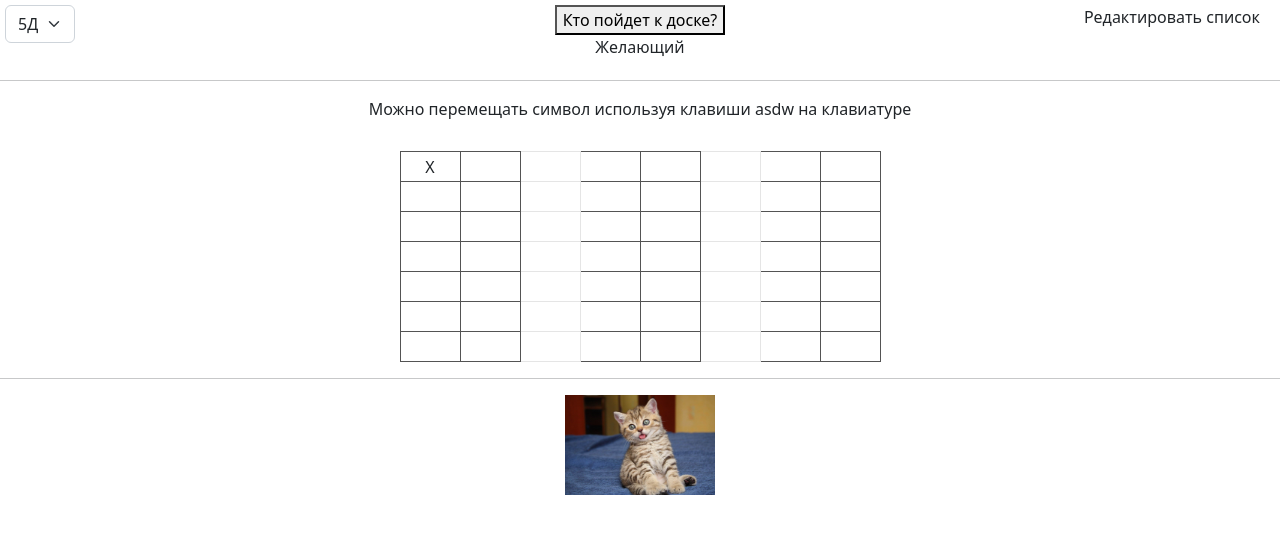
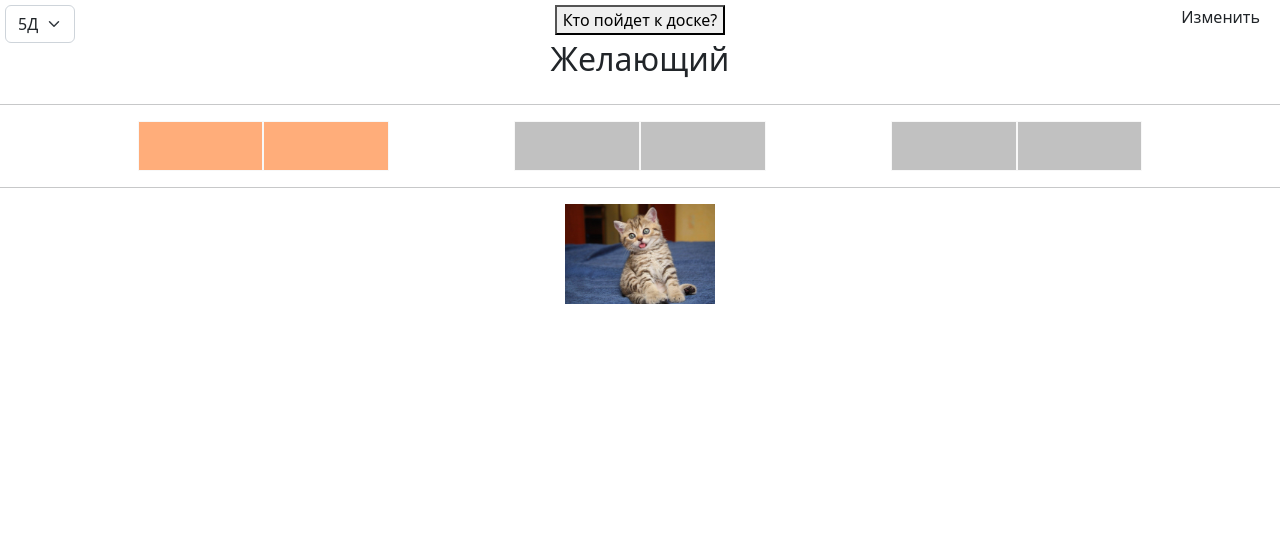
Before and after one commit to swad1984/school, a React (Create React App) app: page / in a window 1280 px wide. Shown: the top 534 px of the page. Built offline with nearby package versions, Linux system fonts and the light colour scheme; the HTML template or start-up script is replaced by a standard one.

Commit message:
Список учеников теперь отображается

```diff
--- a/src/App.css
+++ b/src/App.css
@@ -29,7 +29,6 @@
 }
 
 table td {
-  border: 1px solid #535353;
   width: 60px;
   height: 30px;
   text-align: center;
@@ -48,8 +47,47 @@ table td {
   font-size: 1rem;
 }
 
-table[data-name='klass'] td:nth-child(3n) {
+.partRazmer {
+  width: 130px;
+  height: 50px;
+}
+
+.cl {
+  display: flex;
+  justify-content: center;
+}
+
+
+/*table[data-name='klass'] td:nth-child(3n) {
   border: 1px solid #e5e5e5;
+}*/
+
+.studentSelect {
+  background-color: #59e29e !important;
+}
+
+.partaPusto {
+  background-color: #ffad7a;
+  border: 1px solid #f8f8f8;
+}
+
+.partaNikogo {
+  background-color: #c1c1c1;
+  border: 1px solid #f8f8f8;
+}
+
+.partaPusto span {
+  display: none;
+}
+
+/*.partaPusto:hover span {
+  display: block;
+  font-size: 1.2em;
+}*/
+
+.prohod {
+  background-color: white;
+  border: none;
 }
 
 @keyframes App-logo-spin {
--- a/src/App.js
+++ b/src/App.js
@@ -1,18 +1,49 @@
 import './App.css';
 import './css/bootstrap.css';
-import {useEffect, useState} from "react";
+import React, {useEffect, useState} from "react";
 import Draggable from 'react-draggable'
 import {Modal, Button, Container, Row, Col, Form} from 'react-bootstrap';
 import {StudentLine, EditLine} from "./editStudent";
+import {ClassRoom} from './classRoom'
+import {layer} from "@fortawesome/fontawesome-svg-core";
 
 //import {} from '@fortawesome/fontawesome-svg-core'
 //import { FontAwesomeIcon } from '@fortawesome/react-fontawesome'
 
-const rows = 7; // Количество рядов
-const cols = 8; // Количество столбцов
+const rows = 8; // Количество рядов
+const cols = 6; // Количество столбцов
 
 const symbol = 'X';
-const pusto = ' ';
+const pusto = '';
+
+/** @param {StudentShowType} student
+ * @param {string} klass
+ * @return {number[][]}
+ * */
+function getPole(student, klass = '') {
+  const places = [];
+  console.warn('GET_POLE', student, klass);
+  console.trace()
+  //student.forEach(/** @param {StudentShowType} stud */(stud) => {
+  for (let i in student) {
+    const len = places.length;
+    console.log('KEY', i, student[i])
+    console.log('CHECK', student[i].place, student[i].place[0], places.length)
+    // Если ряд больше, чем есть в массиве, добавляем ряды
+    if (student[i].place[0] > len - 1) {
+      console.log('DOINS', student[i].place[0] - len)
+      for (let j = 0; j <= student[i].place[0] - len; j++) {
+        console.log('BEG_INS', j, student[i].place[0] - len)
+        places.push([pusto, pusto, pusto, pusto, pusto, pusto]);
+      }
+    }
+    console.log('POLE_F', places)
+    places[student[i].place[0]][student[i].place[1]] = i;
+    console.log(`STUDENT ${i} SIT on ${student[i].place[0]} ${student[i].place[1]}`)
+  }
+  console.log('RETURNED POLE', places)
+  return places;
+}
 
 function App() {
   const [blur, setBlur] = useState(0);
@@ -33,40 +64,74 @@ function App() {
   const [addClk, setAddClk] = useState(false)
   const [klassNew, setKlassNew] = useState('')
 
+  const [places, setPlaces] = useState([0, 0, 0, 0, 0, 0])
+
+  const [partShow, setPartShow] = useState('');
+
   useEffect(() => {
-    const area = pole;
+
+    //document.removeEventListener('keypress', clicker);
+    //document.addEventListener('keypress', clicker);
+    let getData = {}
+    let klass = '';
+    try {
+      getData = JSON.parse(localStorage.getItem('myClasses'));
+      const key = Object.keys(getData);
+      if (!key.length) {
+        throw new Error('no data')
+        //return new Error('no data')
+      }
+      klass = localStorage.getItem('className')
+      if (!klass) {
+        console.log('GET_CLASS', getData[0], getData)
+        for (let i in getData) {
+          klass = i;
+          break;
+        }
+      }
+      setData(getData);
+      setSelectKlass(klass);
+      setListClass(klass);
+      console.log('DO_WORK_1', klass, getData);
+      setPole(getPole(getData[klass]));
+    } catch (e) {
+      const x = fetch('klass.json');
+      x.then(async (res) => {
+        return await res.json();
+      }).then(/** @param {KlassListType} res */res => {
+        getData = res;
+        setData(res);
+        klass = localStorage.getItem('className');
+        if (!klass) {
+          console.log('GET_CLASS', getData[0], getData)
+          for (let i in getData) {
+            klass = i;
+            break;
+          }
+        }
+        setSelectKlass(klass);
+        setListClass(klass)
+        console.log('DO_WORK_2', klass, getData);
+        setPole(getPole(getData[klass]));
+      })
+    }
+
+    /*const area = pole;
     for (let row = 0; row < rows; row++) {
       area[row] = [];
       for (let col = 0; col < cols; col++) {
         area[row][col] = pusto;
       }
     }
-    area[0][0] = symbol; // Расположить X в верхнем левом углу
-    setPole([...area]);
+    area[0][0] = symbol; // Расположить X в верхнем левом углу*/
 
-    document.removeEventListener('keypress', clicker);
-    document.addEventListener('keypress', clicker);
+    // хрень какая то
 
-    try {
-      const getData = JSON.parse(localStorage.getItem('myClasses'));
-      const key = Object.keys(getData);
-      if (!key.length) {
-        throw new Error('no data')
-      }
-      setData(getData);
-      setSelectKlass(localStorage.getItem('className'));
-      setListClass(localStorage.getItem('className'));
-    } catch (e) {
-      const x = fetch('klass.json');
-      x.then(async (res) => {
-        return await res.json();
-      }).then(/** @param {KlassListType} res */res => {
-        setData(res);
-        setSelectKlass(localStorage.getItem('className'));
-        setListClass(localStorage.getItem('className'))
-      })
-    }
-
+    /*if (klass && getData.hasOwnProperty(klass)) {
+      setPole(getPole(getData[klass]));
+    } else {
+      setPole([pusto, pusto, pusto, pusto, pusto, pusto]);
+    }*/
   }, []);
 
   useEffect(() => {
@@ -76,7 +141,6 @@ function App() {
     }
     setKlassNames(klassName);
     localStorage.setItem('myClasses', JSON.stringify(data));
-
   }, [data])
 
   /*function getFruit() {
@@ -100,7 +164,17 @@ function App() {
 
   const getRandomStudent = () => {
     if (blur) {
-      let variant = Math.random() * 100;
+      console.log('blur', blur)
+      let variant = Math.random() * 100 * Math.random();
+      let rndInt;
+      let rnd;
+      rndInt = setInterval(() => {
+        setTimeout(() => {
+          rnd = Math.random() * 100 * Math.random();
+        }, Math.random() * 100 * Math.random());
+
+      }, Math.random() * 100 * Math.random())
+
       let t = 2;
       setCompute(false);
       setSelected(3); // Для отображения счетчика
@@ -109,9 +183,20 @@ function App() {
           setSelected(t)
           t--;
         } else {
-          setSelected(Math.round(variant / blur + 0.5) - 1);
+          const x = Math.round((variant/blur + rnd/blur)/2 + 0.5 - 1);
+          setSelected(x);
           setCompute(true)
+
+          console.log('RND_RESULT', x, variant, rnd, blur)
+          console.log('RND_RESULT 1',
+            variant/blur,
+            rnd/blur,
+            variant/blur * rnd/blur,
+          (variant/blur * rnd/blur) / 2,
+            ((variant/blur * rnd/blur) / 2) + 0.4
+        )
           clearInterval(time);
+          clearInterval(rndInt)
         }
       }, 1000)
     } else {
@@ -121,7 +206,7 @@ function App() {
   }
 
   const clicker = (e) => {
-    move(e.code);
+    //move(e.code);
   }
 
   const move = (vector) => {
@@ -183,7 +268,7 @@ function App() {
    * @param {StudentShowType} a
    * @param {StudentShowType} b
    */
-  const sortByName = (a,b) => {
+  const sortByName = (a, b) => {
     if (a.name > b.name) return 1
     if (a.name < b.name) return -1;
     return 0;
@@ -191,10 +276,10 @@ function App() {
 
   const setBlurs = (n) => {
     if (n) {
-      setBlur(100/n);
+      setBlur(100 / n);
     } else {
       if (klassList.length) {
-        setBlur(100/klassList.length);
+        setBlur(100 / klassList.length);
       } else {
         setBlur(0);
       }
@@ -224,7 +309,10 @@ function App() {
         place: list[x].place
       })
     }
-    setKlassList(student.sort(sortByName))
+    console.log('UPD_CLASS', list, klass)
+    setPole(getPole({...list}))
+
+    setKlassList(student.sort(sortByName));
     setBlurs(student.length);
   }
 
@@ -247,14 +335,14 @@ function App() {
   const saveEdit = (changeData) => {
     console.log(selectKlass, changeData);
     if (selectKlass) {
-      const editData = { ...data };
+      const editData = {...data};
       delete editData[selectKlass][changeData.key];
       console.log('SAVE', changeData);
       editData[selectKlass][changeData.nameChange] = {
         count: changeData.countChange,
         place: changeData.placeChange
       }
-      setData({ ...editData });
+      setData({...editData});
       setEdit('');
       getKlassList(selectKlass);
       setListClass(selectKlass);
@@ -279,9 +367,9 @@ function App() {
 
   const delStudent = (name) => {
     if (selectKlass) {
-      const editData = { ...data };
+      const editData = {...data};
       delete editData[selectKlass][name];
-      setData({ ...editData });
+      setData({...editData});
       getKlassList(selectKlass);
     }
   }
@@ -297,19 +385,19 @@ function App() {
       cancel: cancelBtn
     }
   }
-  /*const newStudetnLine = {
-    student: {
-      name: '',
-      count: 0,
-      place: [0, 0]
-    },
-    save: saveEdit
-  }*/
 
   const chNewClass = (e) => {
     setKlassNew(e.currentTarget.value);
   }
   //console.log(selected)
+
+  const onOverPart = (name) => {
+    setPartShow(name)
+  }
+
+  const onOverPartEnd = () => {
+    setPartShow('')
+  }
   return (
     <div className="App">
       <Row style={{padding: 5}}>
@@ -321,26 +409,19 @@ function App() {
         </Col>
         <Col lg={8} md={8} xs={8} sm={8}>
           <button onClick={getRandomStudent}>Кто пойдет к доске?</button>
-          <span onClick={() => setOpen(o => !o)} className={'editList'}>Редактировать список</span>
+          <span onClick={() => setOpen(o => !o)} className={'editList'}>Изменить</span>
           <br/>
-          {selected > -1 ? compute ? <span style={{fontSize: '2em'}}>{klassList[selected].name}</span> : selected : 'Желающий'}
+          {partShow ? <span style={{fontSize: '2em'}}>{partShow}</span> : selected > -1 ? compute ?
+            <span style={{fontSize: '2em'}}>{klassList[selected].name}</span> :
+            <span style={{fontSize: '2em'}}>{selected}</span> : <span style={{fontSize: '2em'}}>Желающий</span>}
         </Col>
-        <Col lg={2} md={2} xs={2} sm={2} />
+        <Col lg={2} md={2} xs={2} sm={2}/>
       </Row>
 
       <hr/>
-      Можно перемещать символ используя клавиши asdw на клавиатуре
-      <div className={'classRoom'}>
-        <table data-name={'klass'} cellPadding={0} cellSpacing={0}>
-          {pole.map((line, indLine) => {
-            return <tr key={indLine}>
-              {line.map( (col, indCol) => {
-                return <td key={indCol}>{col}</td>
-              })}
-            </tr>
-          })}
-        </table>
-      </div>
+
+      <ClassRoom pole={pole} pusto={pusto} places={places} select={compute ? klassList[selected] : null} over={onOverPart} out={onOverPartEnd}/>
+
       <hr/>
       <Draggable handle={'#kot'} onDrag={movee}>
         <div id={'kot'}>
@@ -362,13 +443,13 @@ function App() {
                 </Col>
                 <Col lg={3} md={3} xs={3}>
                   {!addClk ? <Button onClick={() => setAddClk(true)}>Добавить</Button> :
-                      <div><input style={{width: 50}} value={klassNew} onChange={chNewClass} />
+                    <div><input style={{width: 50}} value={klassNew} onChange={chNewClass}/>
                       <Button onClick={() => {
-                        const list = { ...data };
+                        const list = {...data};
                         if (!data.hasOwnProperty(klassNew) && klassNew) {
                           list[klassNew] = {};
                         }
-                        setData({ ...list });
+                        setData({...list});
                         setAddClk(false)
                         setSelectKlass(klassNew);
                         setKlassNew('');
@@ -390,26 +471,19 @@ function App() {
                   <td style={{width: 100}}>Действия</td>
                 </tr>
                 {klassList.map(student => {
-                  return <StudentLine selected={edit} student={student} click={clickEdit} save={saveEdit} cancel={cancelBtn} delete={delStudent} />
+                  return <StudentLine selected={edit} student={student} click={clickEdit} save={saveEdit}
+                                      cancel={cancelBtn} delete={delStudent}/>
                 })}
                 <tr key={'addStud'}>
                   <td style={{textAlign: 'right', paddingRight: 30, margin: 3, padding: 4}} colSpan={4}>
                     <Button onClick={() => setAddNewStudent(true)} size={'sm'}>Добавить ученика</Button>
                   </td>
                 </tr>
-                {addNewStudent && <EditLine { ...studentTemplate() } />}
+                {addNewStudent && <EditLine {...studentTemplate()} />}
               </table>
             </Col>
-            <Col lg={5}>
-              <table data-name={'klass'} cellSpacing={0} cellPadding={0}>
-                {pole.map((line, index) => {
-                  return <tr key={index}>
-                    {line.map( (col, indCol) => {
-                      return <td key={indCol}>{col}</td>
-                    })}
-                  </tr>
-                })}
-              </table>
+            <Col lg={5}><br/>
+              <ClassRoom pole={pole} pusto={pusto} places={places}/>
             </Col>
           </Row>
 
--- /dev/null
+++ b/src/classRoom.js
@@ -0,0 +1,49 @@
+import {Col, Container, Row} from "react-bootstrap";
+import React, {useState} from "react";
+
+const ClassRoom = ({pole, pusto, places, over, out, select}) => {
+  const [place, setPlace] = useState(places)
+  console.log('PLACE', place, pole);
+
+  return <Container fluid>
+    {pole.map((line, indLine) => {
+      let npart = 0;
+      return <Row><Col className={'cl'} lg={12} xs={12} md={12} xl={12}>
+        <div className={'partRazmer prohod'} key={indLine + 'b'}>{pusto}</div>
+        {line.map((col, indCol) => {
+          let checked = ''
+          if (!col) {
+            checked = ' partaNikogo'
+          }
+          let plLine = null;
+          let plCol = null;
+          if (select && select.place && select.place.length) {
+            plLine = select.place[0];
+            plCol = select.place[1];
+            if (plLine === indLine && plCol === indCol) {
+              checked += ' studentSelect'
+            }
+          }
+          if (!npart) {
+            npart++;
+            return <div title={col} className={'partRazmer partaPusto' + checked} key={indCol}
+                        onMouseOver={() => (over && col) ? over(col) : null} onMouseLeave={() => out ? out() : null}>
+              <span className={'notShow'}>{col}</span></div>
+          } else {
+            npart = 0;
+            return <>
+              <div title={col} className={'partRazmer partaPusto' + checked} key={indCol}
+                   onMouseOver={() => (over && col) ? over(col) : null} onMouseLeave={() => out ? out() : null}><span
+                className={'notShow'}>{col}</span></div>
+              {indCol < 5 && <div className={'partRazmer prohod'} key={indCol + 'p'}>{pusto}</div>}
+            </>
+          }
+        })}
+        <div className={'partRazmer prohod'} key={indLine + 'e'}>{pusto}</div>
+
+      </Col></Row>
+    })}
+  </Container>
+}
+
+export {ClassRoom}
```
Also changed, not shown: src/editStudent.js (+5 -5 lines), 1 other file (tests, documents, lock files or other folders).
